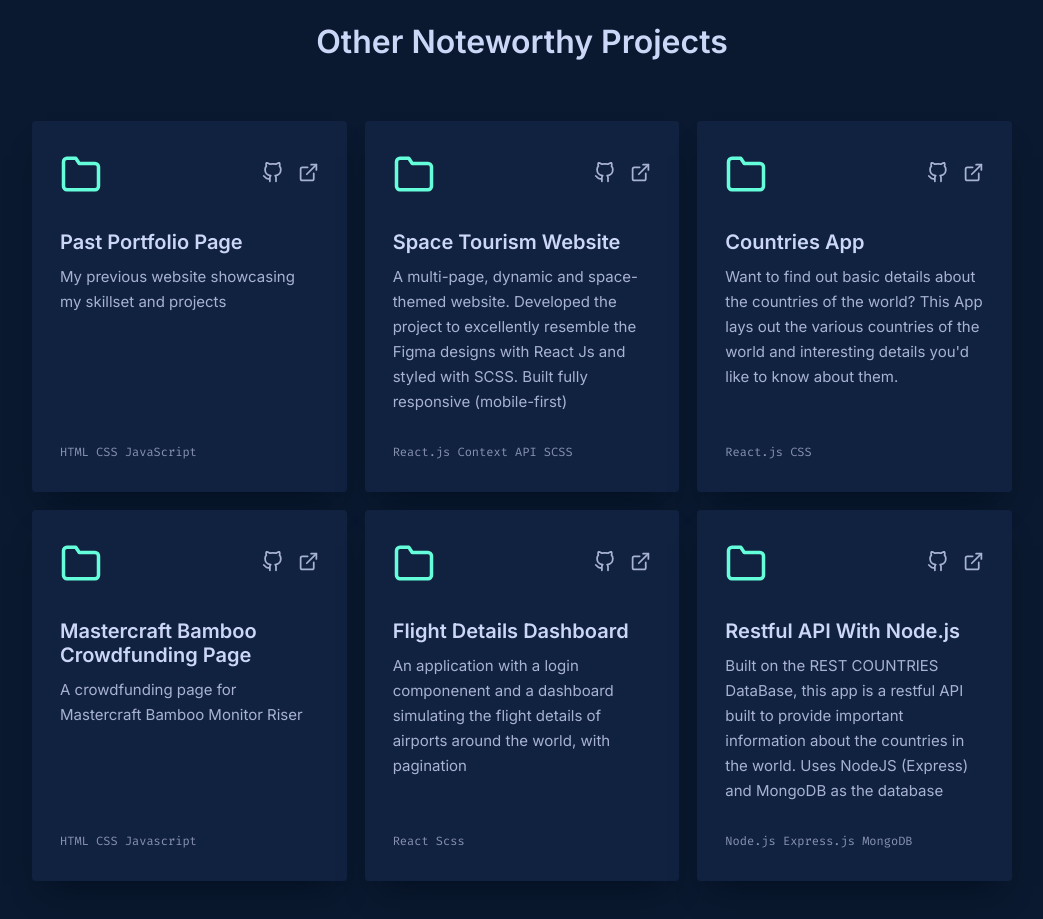
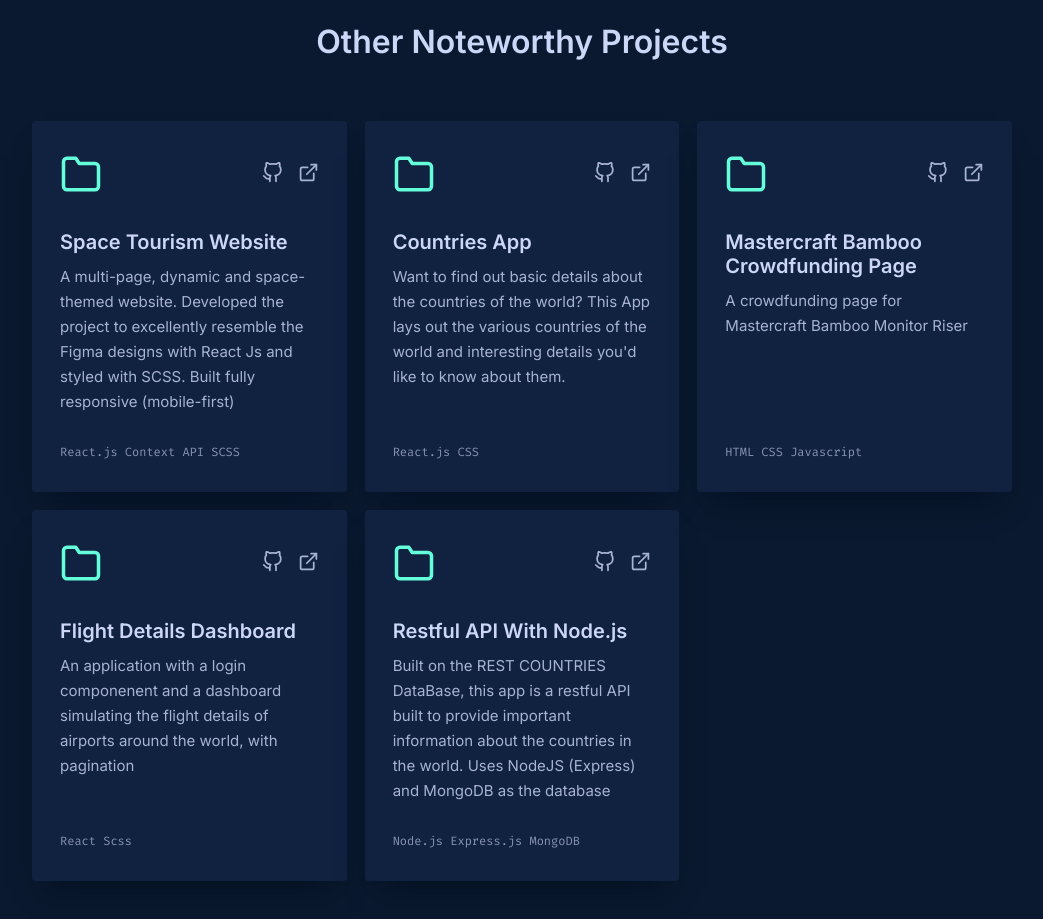
Before and after one commit to reedwane/web, a React (Create React App) app: page / in a window 1280 px wide. Shown: the part 4560-5479 px from the top of the page, without its empty margins (118-1161 px from the left). Built offline with nearby package versions, Linux system fonts and the light colour scheme.

Commit message:
edited projects

```diff
--- a/src/provider/projects/index.js
+++ b/src/provider/projects/index.js
@@ -49,16 +49,16 @@ const Projects = [
     img: wordly,
     featured: false,
   },
-  {
-    id: 9,
-    title: "Past Portfolio Page",
-    details: "My previous website showcasing my skillset and projects",
-    tools: "HTML CSS JavaScript",
-    repo: "https://github.com/reedwane/reed-portfolio",
-    url: "https://reed-projects-portfolio.netlify.app/",
-    img: null,
-    featured: false,
-  },
+  // {
+  //   id: 9,
+  //   title: "Past Portfolio Page",
+  //   details: "My previous website showcasing my skillset and projects",
+  //   tools: "HTML CSS JavaScript",
+  //   repo: "https://github.com/reedwane/reed-portfolio",
+  //   url: "https://reed-projects-portfolio.netlify.app/",
+  //   img: null,
+  //   featured: false,
+  // },
   {
     id: 5,
     title: "Space Tourism Website",
@@ -105,7 +105,7 @@ const Projects = [
   },
 
   {
-    id: 10,
+    id: 9,
     title: "Restful API With Node.js",
     details:
       "Built on the REST COUNTRIES DataBase, this app is a restful API built to provide important information about the countries in the world. Uses NodeJS (Express) and MongoDB as the database",
```
